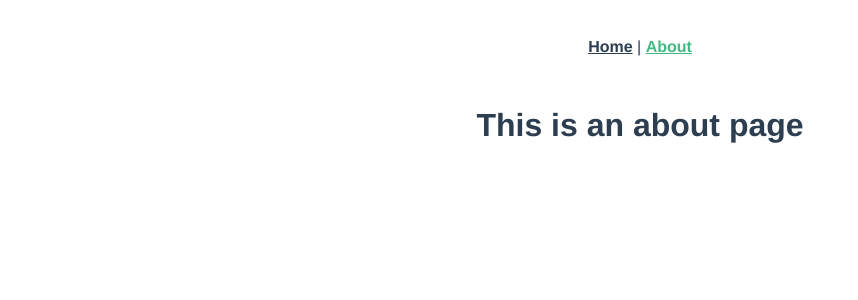
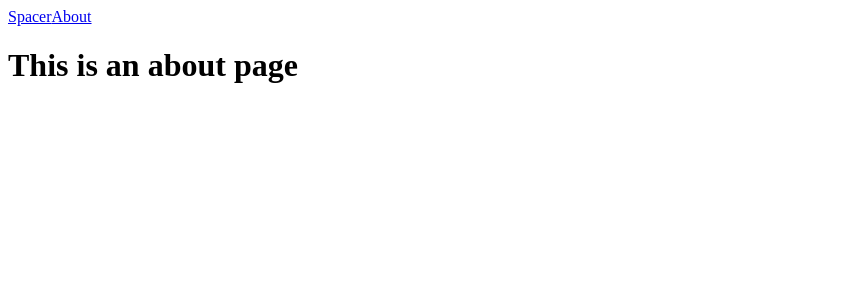
Before and after one commit to janmager/giphy-by-emoji, a Vue app: page /about in a window 1280 px wide. Shown: the top 300 px of the page, without its empty margins (0-858 px from the left). Built offline with nearby package versions, Linux system fonts and the light colour scheme.

Commit message:
Clean app, remove default vue cli files and code lines

```diff
--- a/src/App.vue
+++ b/src/App.vue
@@ -1,29 +1,13 @@
 <template>
-  <div id="app">
-    <div id="nav">
-      <router-link to="/">Home</router-link> |
+  <div class="app">
+    <div class="nav">
+      <router-link to="/">Spacer</router-link>
       <router-link to="/about">About</router-link>
     </div>
-    <router-view/>
+    <router-view />
   </div>
 </template>
 
-<style lang="scss">
-#app {
-  font-family: 'Avenir', Helvetica, Arial, sans-serif;
-  -webkit-font-smoothing: antialiased;
-  -moz-osx-font-smoothing: grayscale;
-  text-align: center;
-  color: #2c3e50;
-}
-#nav {
-  padding: 30px;
-  a {
-    font-weight: bold;
-    color: #2c3e50;
-    &.router-link-exact-active {
-      color: #42b983;
-    }
-  }
-}
+<style lang="scss" scoped>
+
 </style>
--- a/src/components/HelloWorld.vue
+++ /dev/null
@@ -1,58 +0,0 @@
-<template>
-  <div class="hello">
-    <h1>{{ msg }}</h1>
-    <p>
-      For guide and recipes on how to configure / customize this project,<br>
-      check out the
-      <a href="https://cli.vuejs.org" target="_blank" rel="noopener">vue-cli documentation</a>.
-    </p>
-    <h3>Installed CLI Plugins</h3>
-    <ul>
-      <li><a href="https://github.com/vuejs/vue-cli/tree/dev/packages/%40vue/cli-plugin-eslint" target="_blank" rel="noopener">eslint</a></li>
-      <li><a href="https://github.com/vuejs/vue-cli/tree/dev/packages/%40vue/cli-plugin-unit-jest" target="_blank" rel="noopener">unit-jest</a></li>
-    </ul>
-    <h3>Essential Links</h3>
-    <ul>
-      <li><a href="https://vuejs.org" target="_blank" rel="noopener">Core Docs</a></li>
-      <li><a href="https://forum.vuejs.org" target="_blank" rel="noopener">Forum</a></li>
-      <li><a href="https://chat.vuejs.org" target="_blank" rel="noopener">Community Chat</a></li>
-      <li><a href="https://twitter.com/vuejs" target="_blank" rel="noopener">Twitter</a></li>
-      <li><a href="https://news.vuejs.org" target="_blank" rel="noopener">News</a></li>
-    </ul>
-    <h3>Ecosystem</h3>
-    <ul>
-      <li><a href="https://router.vuejs.org" target="_blank" rel="noopener">vue-router</a></li>
-      <li><a href="https://vuex.vuejs.org" target="_blank" rel="noopener">vuex</a></li>
-      <li><a href="https://github.com/vuejs/vue-devtools#vue-devtools" target="_blank" rel="noopener">vue-devtools</a></li>
-      <li><a href="https://vue-loader.vuejs.org" target="_blank" rel="noopener">vue-loader</a></li>
-      <li><a href="https://github.com/vuejs/awesome-vue" target="_blank" rel="noopener">awesome-vue</a></li>
-    </ul>
-  </div>
-</template>
-
-<script>
-export default {
-  name: 'HelloWorld',
-  props: {
-    msg: String,
-  },
-};
-</script>
-
-<!-- Add "scoped" attribute to limit CSS to this component only -->
-<style scoped lang="scss">
-h3 {
-  margin: 40px 0 0;
-}
-ul {
-  list-style-type: none;
-  padding: 0;
-}
-li {
-  display: inline-block;
-  margin: 0 10px;
-}
-a {
-  color: #42b983;
-}
-</style>
--- a/src/router.js
+++ b/src/router.js
@@ -10,15 +10,12 @@
   routes: [
     {
       path: '/',
-      name: 'home',
+      name: 'Home',
       component: Home,
     },
     {
       path: '/about',
-      name: 'about',
-      // route level code-splitting
-      // this generates a separate chunk (about.[hash].js) for this route
-      // which is lazy-loaded when the route is visited.
+      name: 'About',
       component: () => import(/* webpackChunkName: "about" */ './views/About.vue'),
     },
   ],
--- a/src/views/About.vue
+++ b/src/views/About.vue
@@ -3,3 +3,9 @@
     <h1>This is an about page</h1>
   </div>
 </template>
+
+<script>
+  export default {
+    name: 'About'
+  };
+</script>
--- a/src/views/Home.vue
+++ b/src/views/Home.vue
@@ -1,18 +1,11 @@
 <template>
   <div class="home">
-    <img alt="Vue logo" src="../assets/logo.png">
-    <HelloWorld msg="Welcome to Your Vue.js App"/>
+    <h1>Spacer</h1>
   </div>
 </template>
 
 <script>
-// @ is an alias to /src
-import HelloWorld from '@/components/HelloWorld.vue';
-
-export default {
-  name: 'home',
-  components: {
-    HelloWorld,
-  },
-};
+  export default {
+    name: 'Home'
+  };
 </script>
```
